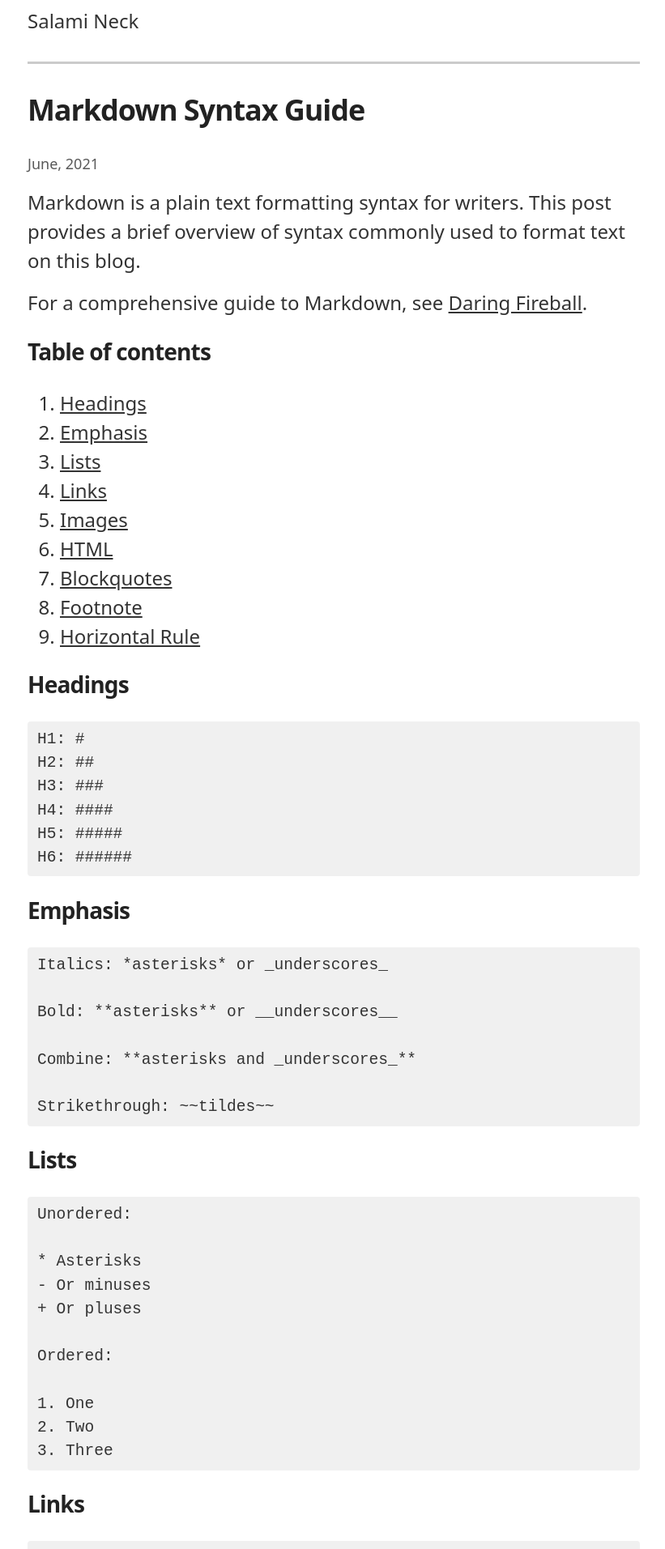
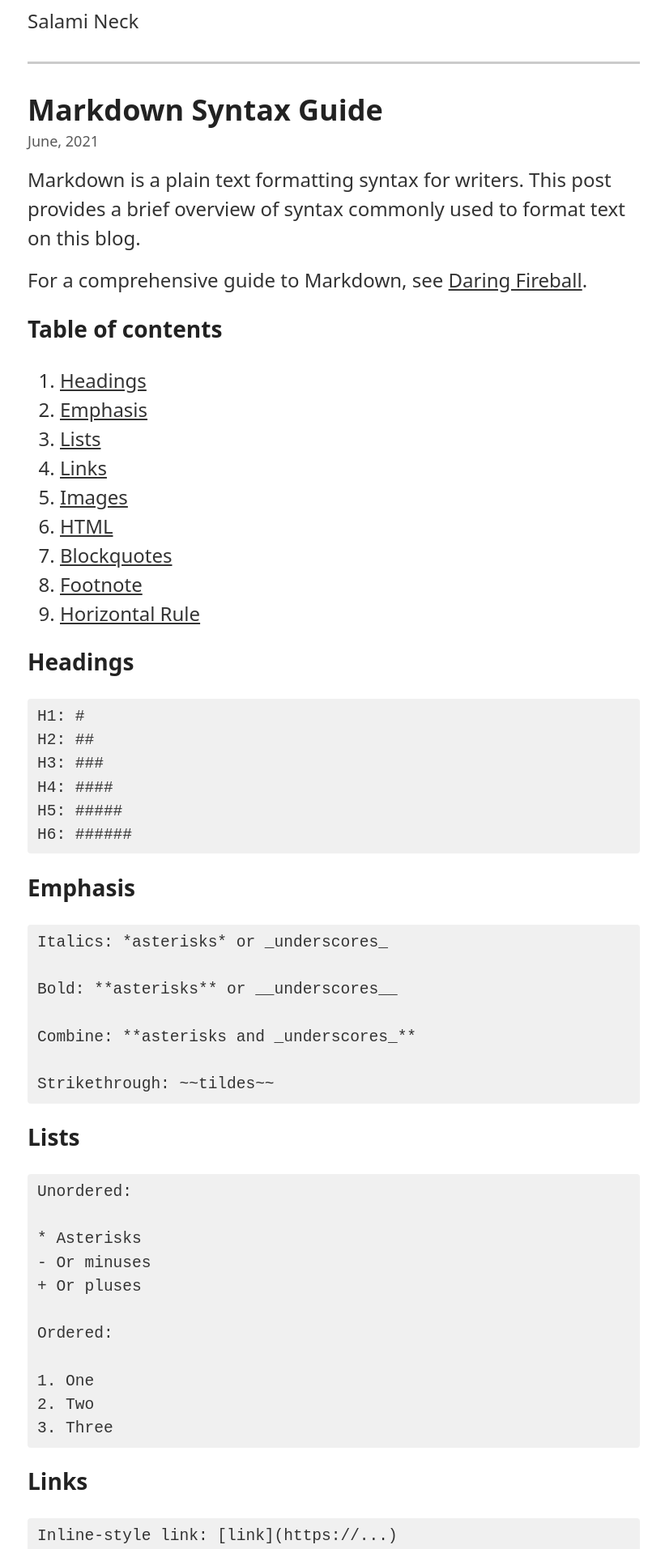
Before and after one commit to ajpwalser/ajpwalser.github.io, a Jekyll site: the page built from _posts/2021-06-24-markdown-syntax-guide.md, in a window 1280 px wide. Shown: the top 1913 px of the page at 81% size, without its empty margins (228-1049 px from the left). Built offline with Jekyll 4.4.1, drawn with Linux system fonts in a browser that asks for light colours.

Commit message:
Update style.css

```diff
--- a/css/style.css
+++ b/css/style.css
@@ -68,11 +68,10 @@ hr {
 }
 h1, h2, h3 {
     color: var(--color-text-heading);
-    letter-spacing: -0.03em;
     line-height: 1.2;
 }
 h1 {
-margin: 2rem 0;
+margin: 2rem 0 0;
 }
 h2 {
 margin: 2rem 0 0;
```
